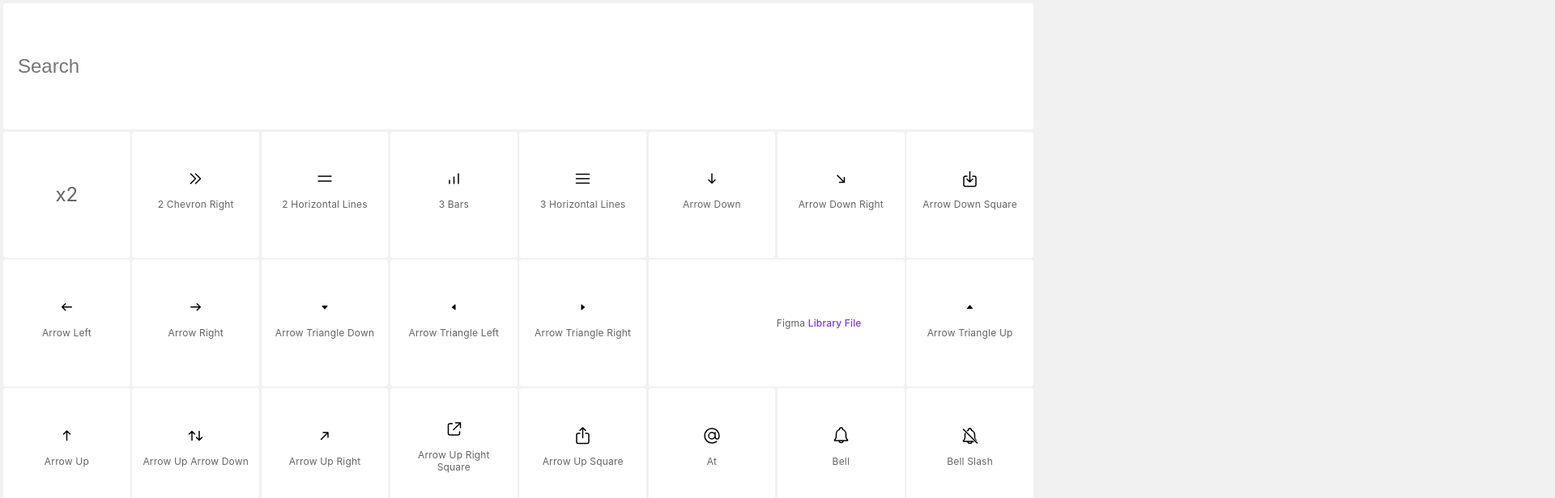
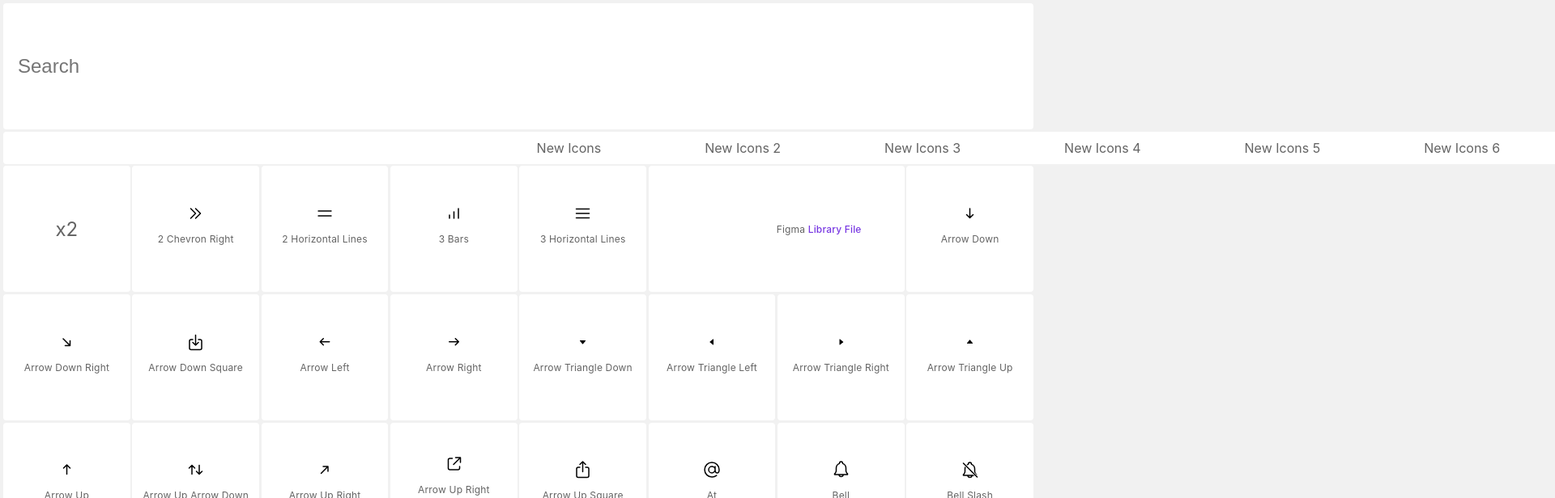
Before and after one commit to yaosamo/standartio, a Next.js app: page / in a window 1280 px wide. Shown: the top 616 px of the page at 81% size, 1920 px wide, since content can reach past the window. Built offline with nearby package versions, Linux system fonts and the light colour scheme.

Commit message:
ticker wip

```diff
--- a/components/figmawidget.js
+++ b/components/figmawidget.js
@@ -13,7 +13,7 @@ export default function FigmaWidget(theme) {
           auto-rotate
           rotation-per-second="100deg"
           max-field-of-view="100deg"
-          min-field-of-view="70deg"
+          min-field-of-view="95deg"
           max-camera-orbit="200deg"
           interaction-prompt="none"
           exposure="0.6"
--- /dev/null
+++ b/components/newiconswidget.js
@@ -0,0 +1,17 @@
+import styles from "../styles/Home.module.css";
+
+export default function NewIconsWidget(props) {
+  return (
+    <div className={styles.ticker}>
+      <div className={styles.ticker_items_wrap}>
+        <item>New Icons</item>
+        <item>New Icons 2</item>
+        <item>New Icons 3</item>
+        <item>New Icons 4</item>
+        <item>New Icons 5</item>
+        <item>New Icons 6</item>
+        <item>New Icons 7</item>
+      </div>
+    </div>
+  );
+}
--- a/pages/index.js
+++ b/pages/index.js
@@ -6,6 +6,7 @@ import EmptyResults from "../components/emptyresults";
 import YaosamoSearch from "../components/searchyaosamo";
 import FigmaWidget from "../components/figmawidget";
 import AboutWidget from "../components/aboutwidget";
+import NewIconsWidget from "../components/newiconswidget";
 import Script from "next/script";
 import React, { useState } from "react";
 
@@ -94,6 +95,7 @@ export default function Home() {
           <EmptyResults iconrequested={searchFieldValue} />
         )}
         {searchFieldValue === "yaosamo" && <YaosamoSearch />}
+        {<NewIconsWidget />}
       </main>
     </div>
   );
--- a/styles/Home.module.css
+++ b/styles/Home.module.css
@@ -88,6 +88,40 @@
   box-sizing: border-box;
 }
 
+.ticker {
+  width: 100%;
+  display: grid;
+  height: 2.5em;
+  background: var(--Surface00);
+  grid-row: 2/2;
+  grid-column: 1/9;
+  border-radius: 0.25rem;
+  /* text-align: center; */
+  align-items: center;
+  overflow: hidden;
+  box-sizing: content-box;
+  padding-right: 100%;
+}
+
+.ticker div {
+  padding-left: 100%;
+  white-space: nowrap;
+  animation: ticker var(--duration-short) linear infinite;
+}
+
+.ticker_items_wrap item {
+  padding-right: 10vw;
+}
+
+@keyframes ticker {
+  0% {
+    transform: translate3d(0, 0, 0);
+  }
+  100% {
+    transform: translate3d(-100%, 0, 0);
+  }
+}
+
 .setting_size {
   user-select: none;
   justify-content: center;
@@ -97,7 +131,7 @@
   font-size: 1.5rem;
   display: grid;
   grid-column: 1/1;
-  grid-row: 2/2;
+  grid-row: 3/3;
   cursor: pointer;
   min-height: 12.2vw;
 }
--- a/styles/globals.css
+++ b/styles/globals.css
@@ -18,6 +18,9 @@ a {
   -moz-osx-font-smoothing: grayscale;
   box-sizing: border-box;
   transition: all 0.15s ease;
+  --duration-short: 10s;
+  --duration-medium: 15s;
+  --duration-long: 20s;
 }
 
 @media (prefers-color-scheme: light) {
```
